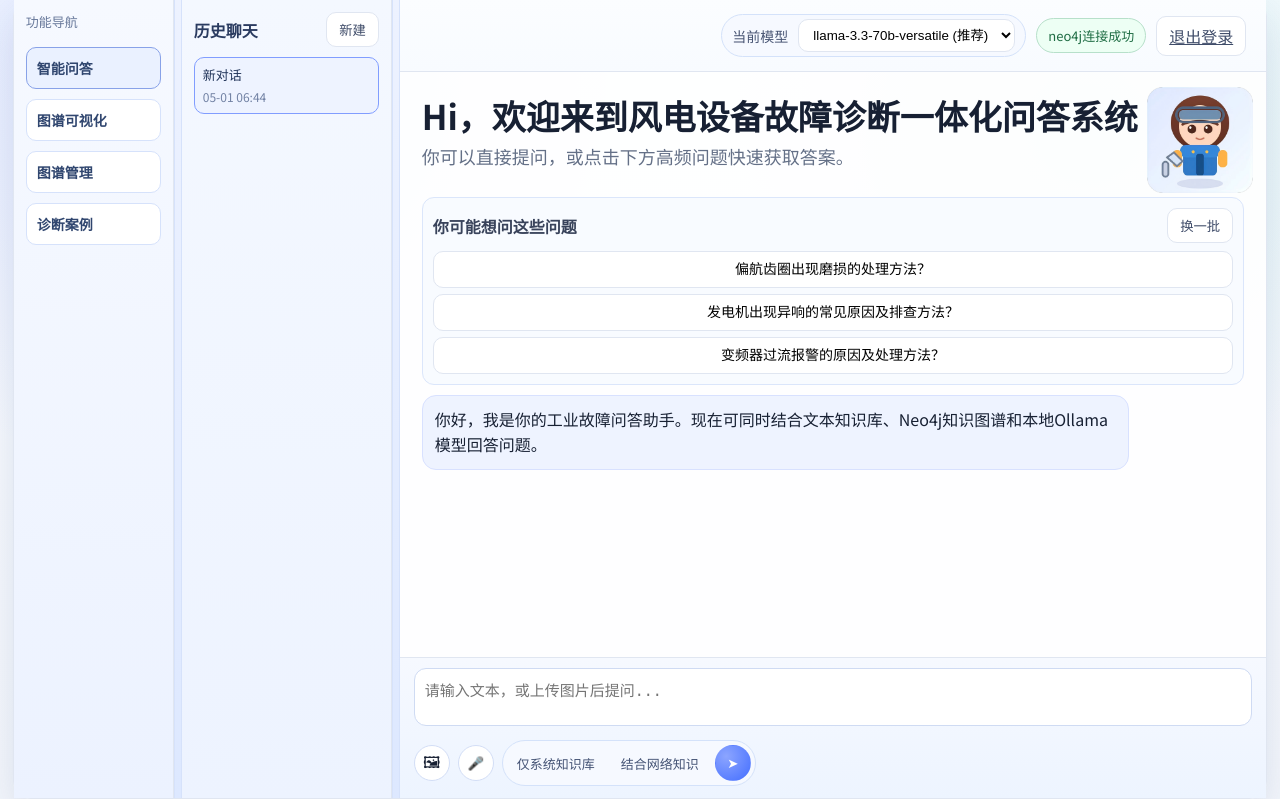
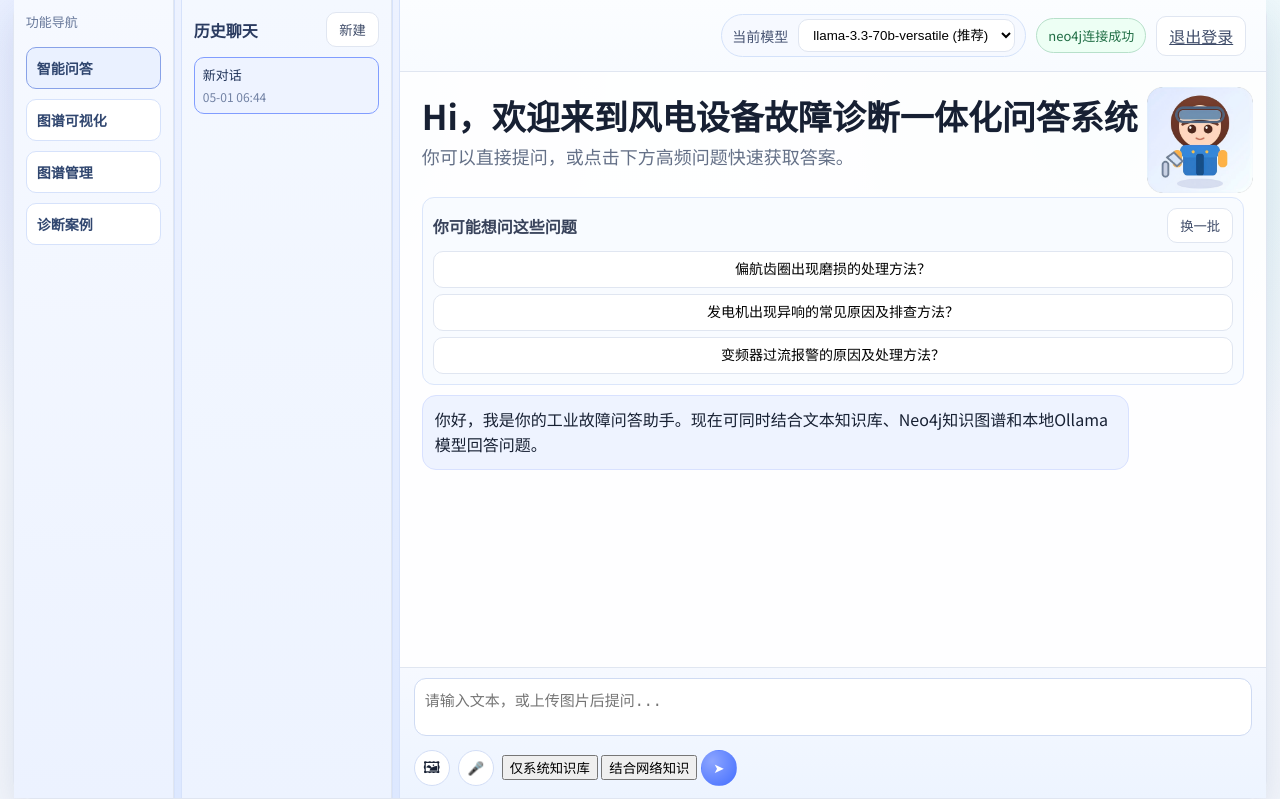
Before and after one commit to RuiSue719/wind-cloud, a Flask app: page / in a window 1280 px wide. Shown: the part 19-818 px from the top of the page. Run offline with Flask 3, Linux system fonts and the light colour scheme; the visitor is signed in with stand-in values (Sample User, id 1); data that the repository does not hold is empty; some libraries are stand-ins or nearby versions.

Commit message:
Refactor styles: remove knowledge toggle and add diagnose block
Removed knowledge toggle styles and added new diagnose block styles.

```diff
--- a/static/style.css
+++ b/static/style.css
@@ -218,42 +218,6 @@ body {
   color: #9f3e17;
 }
 
-.knowledge-toggle {
-  display: inline-flex;
-  align-items: center;
-  gap: 6px;
-  border: 1px solid #d4e2fa;
-  border-radius: 999px;
-  padding: 4px;
-  background: #f6f9ff;
-}
-
-.knowledge-toggle-compact {
-  padding: 2px;
-  gap: 2px;
-}
-
-.knowledge-toggle-compact .knowledge-btn {
-  font-size: 12px;
-  padding: 4px 8px;
-}
-
-.knowledge-btn {
-  border: none;
-  background: transparent;
-  color: #445375;
-  font-size: 13px;
-  padding: 6px 10px;
-  border-radius: 999px;
-  cursor: pointer;
-}
-
-.knowledge-btn.active {
-  background: #3f68ff;
-  color: #fff;
-  box-shadow: 0 6px 14px rgba(63, 104, 255, 0.22);
-}
-
 .engineer-inline {
   position: absolute;
   top: 12px;
```
Also changed, not shown: other parts of static/style.css (+54 -0 lines).
